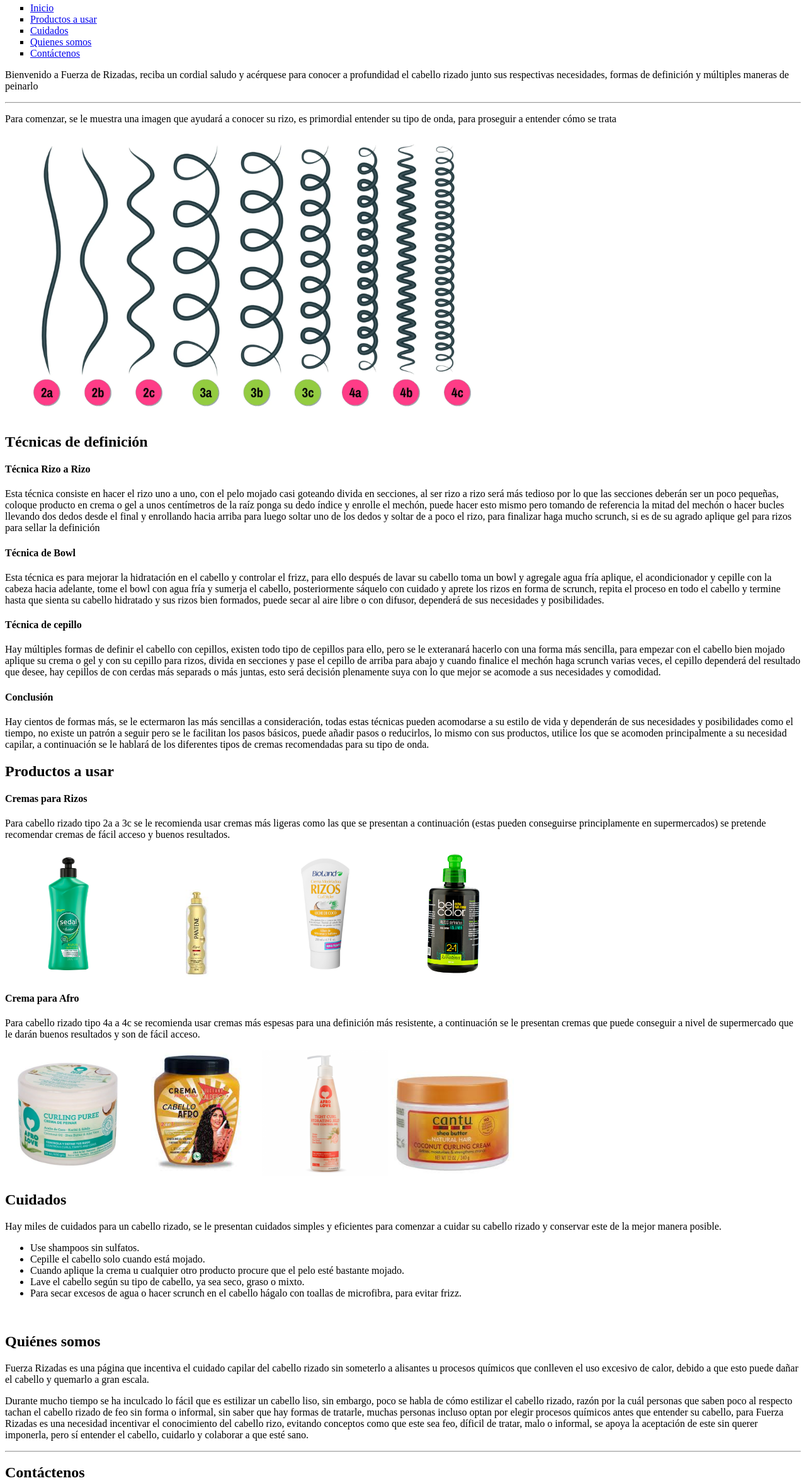
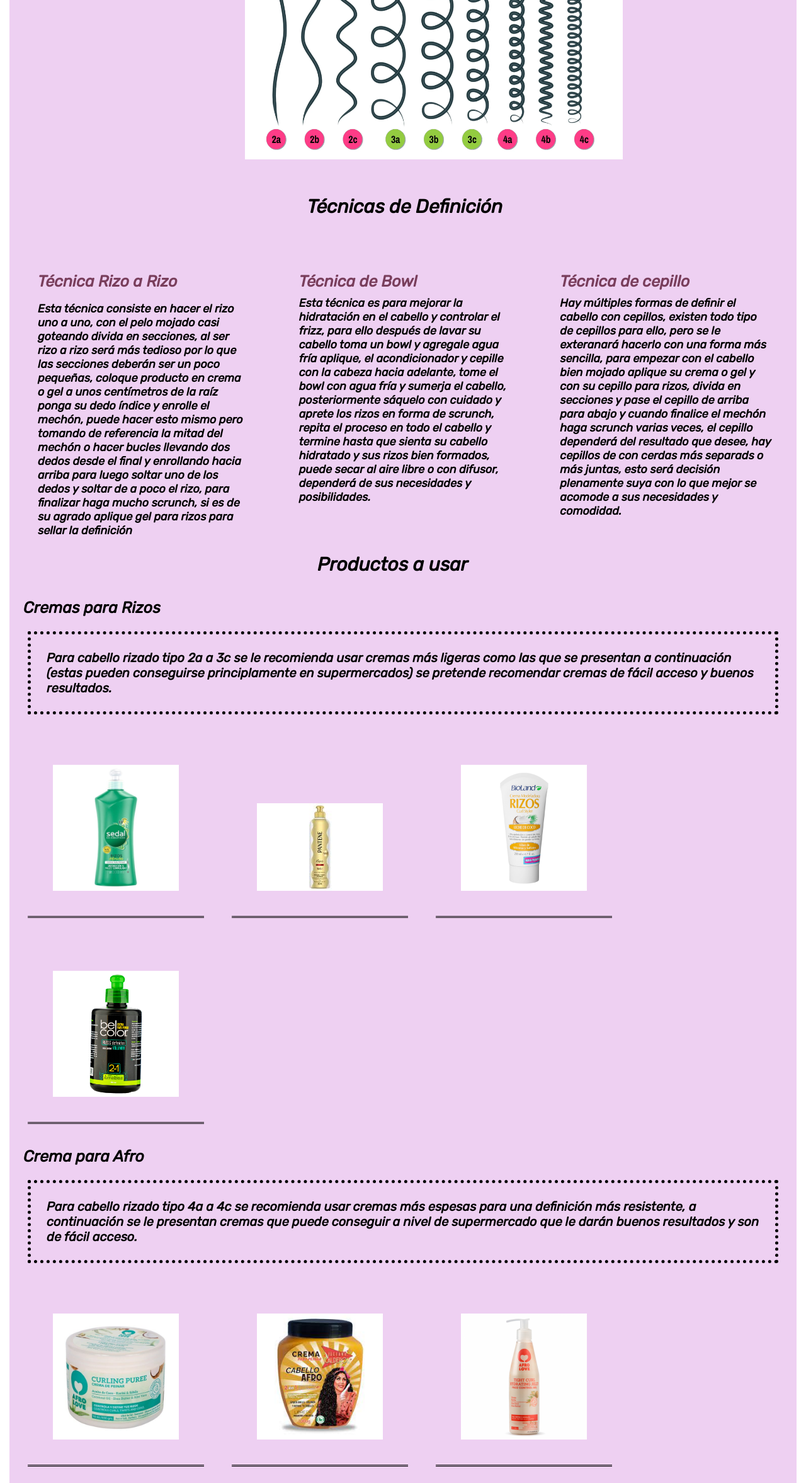
Before and after one commit to mickemen/Proyecto-Final-Mickella-Mendoza-Cubillo, a plain HTML site: page html/proyecto.html in a window 1280 px wide. Shown: the part 446-2800 px from the top of the page at 63% size. Drawn offline with Linux system fonts and the light colour scheme.

Commit message:
mensaje
Este es el proyecto final con css añadido

```diff
--- a/html/proyecto.html
+++ b/html/proyecto.html
@@ -8,44 +8,59 @@
     <meta name="Keywords" content="HTML, CSS, Proyecto final">
     <meta name="author" content="Mickella Mendoza">
     <title>Proyecto Final Mickella Mendoza Cubillo</title>
+    <link rel="shortcut icon" href="../images/logo marca empresa circular redondo blanco.png" type="image/x-icon">
+    <link rel="stylesheet" href="../styles/estilosproyecto.css">
+    <link rel="preconnect" href="https://fonts.googleapis.com">
+    <link rel="preconnect" href="https://fonts.gstatic.com" crossorigin>
+    <link href="https://fonts.googleapis.com/css2?family=Rubik:ital@1&display=swap" rel="stylesheet">
 </head>
 <body>
     <header>
+        <div class="contenedor-padre">
             <h1  id="inicio">Fuerza de Rizadas</h1>
-        <img src="../images/logo marca empresa circular redondo blanco.png" width="350px">
             <nav>
-            <ul type="square">
+                <ul>
                     <li><a href="#inicio">Inicio</a></li>
                     <li><a href="#Productosausar">Productos a usar</a></li>
                     <li><a href="#Cuidados">Cuidados</a></li>
                     <li><a href="#Quienessomos">Quienes somos</a></li>
                     <li><a href="#Contáctenos">Contáctenos</a></li>
+                    <li><a href="#Redessociales">Redes Sociales</a></li>
                 </ul>
             </nav>
         <p>Bienvenido a Fuerza de Rizadas, reciba un cordial saludo y acérquese para conocer a profundidad el cabello rizado junto sus respectivas necesidades, formas de definición y múltiples maneras de peinarlo</p>
-        <hr>
+        </div>
     </header>
     <main>
         <section>
-            <p>Para comenzar, se le muestra una imagen que ayudará a conocer su rizo, es primordial entender su tipo de onda, para proseguir a entender cómo se trata</p>
-            <img src="../images/tiposderizo.webp" width="800px">
+            <p class="parrafo-inicial">Para comenzar, se le muestra una imagen que ayudará a conocer su rizo, es primordial entender su tipo de onda, para proseguir a entender cómo se trata</p>
+            <img class="imagen1" src="../images/tiposderizo.webp">
         </section>
-        <section>
-            <h2>Técnicas de definición</h2>
-            <h4>Técnica Rizo a Rizo</h4>
-            <p>Esta técnica consiste en hacer el rizo uno a uno, con el pelo mojado casi goteando divida en secciones, al ser rizo a rizo será más tedioso por lo que las secciones deberán ser un poco pequeñas, coloque producto en crema o gel a unos centímetros de la raíz ponga su dedo índice y enrolle el mechón, puede hacer esto mismo pero tomando de referencia la mitad del mechón o hacer bucles llevando dos dedos desde el final y enrollando hacia arriba para luego soltar uno de los dedos y soltar de a poco el rizo, para finalizar haga mucho scrunch, si es de su agrado aplique gel para rizos para sellar la definición</p>
-            <h4>Técnica de Bowl</h4>
+
+        <section id="tecnicas">
+            <div class=>
+                <h2>Técnicas de Definición</h2>
+            </div>
+            <div class="contenedor-de-tecnicas contenedor-padre">
+                <div class="tecnicas">
+                    <h3>Técnica Rizo a Rizo</h3>
+                    <p><p>Esta técnica consiste en hacer el rizo uno a uno, con el pelo mojado casi goteando divida en secciones, al ser rizo a rizo será más tedioso por lo que las secciones deberán ser un poco pequeñas, coloque producto en crema o gel a unos centímetros de la raíz ponga su dedo índice y enrolle el mechón, puede hacer esto mismo pero tomando de referencia la mitad del mechón o hacer bucles llevando dos dedos desde el final y enrollando hacia arriba para luego soltar uno de los dedos y soltar de a poco el rizo, para finalizar haga mucho scrunch, si es de su agrado aplique gel para rizos para sellar la definición</p></p>
+                </div>
+                <div class="tecnicas">
+                    <h3>Técnica de Bowl</h3>
                     <p>Esta técnica es para mejorar la hidratación en el cabello y controlar el frizz, para ello después de lavar su cabello toma un bowl y agregale agua fría aplique, el acondicionador y cepille con la cabeza hacia adelante, tome el bowl con agua fría y sumerja el cabello, posteriormente sáquelo con cuidado y aprete los rizos en forma de scrunch, repita el proceso en todo el cabello y termine hasta que sienta su cabello hidratado y sus rizos bien formados, puede secar al aire libre o con difusor, dependerá de sus necesidades y posibilidades.</p>
-            <h4>Técnica de cepillo</h4>
+                </div>
+                <div class="tecnicas">
+                    <h3>Técnica de cepillo</h3>
                     <p>Hay múltiples formas de definir el cabello con cepillos, existen todo tipo de cepillos para ello, pero se le exteranará hacerlo con una forma más sencilla, para empezar con el cabello bien mojado aplique su crema o gel y con su cepillo para rizos, divida en secciones y pase el cepillo de arriba para abajo y cuando finalice el mechón haga scrunch varias veces, el cepillo dependerá del resultado que desee, hay cepillos de con cerdas más separads o más juntas, esto será decisión plenamente suya con lo que mejor se acomode a sus necesidades y comodidad.</p>
-            <h4>Conclusión</h4>
-            <p>Hay cientos de formas más, se le ectermaron las más sencillas a consideración, todas estas técnicas pueden acomodarse a su estilo de vida y dependerán de sus necesidades y posibilidades como el tiempo, no existe un patrón a seguir pero se le facilitan los pasos básicos, puede añadir pasos o reducirlos, lo mismo con sus productos, utilice los que se acomoden principalmente a su necesidad capilar, a continuación se le hablará de los diferentes tipos de cremas recomendadas para su tipo de onda.</p>
+                </div>
+            </div>
         </section>
-        <section>
+        <section class="seccion3">
             <h2 id="Productosausar">Productos a usar</h2>
             <h4>Cremas para Rizos</h4>
-            <p>Para cabello rizado tipo 2a a 3c se le recomienda usar cremas más ligeras como las que se presentan a continuación (estas pueden conseguirse principlamente en supermercados) se pretende recomendar cremas de fácil acceso y buenos resultados.</p>
-            <img src="../images/crema rizos.avif" width="200px">
+            <p class="parrafo2">Para cabello rizado tipo 2a a 3c se le recomienda usar cremas más ligeras como las que se presentan a continuación (estas pueden conseguirse principlamente en supermercados) se pretende recomendar cremas de fácil acceso y buenos resultados.</p>
+            <img src="../images/cremasedal.jpg" width="200px">
             <img src="../images/crema rizos2.jpg" width="200px">
             <img src="../images/crema rizos3.jpg" width="200px">
             <img src="../images/crema rizos4.jpg" width="200px">
@@ -56,40 +71,37 @@
             <img src="../images/crema afro3.jpg" width="200px">
             <img src="../images/crema afro4.jpg" width="200px">
         </section>
-        <div>
+        <div class="seccion4">
             <h2 id="Cuidados">Cuidados</h2>
             <p>Hay miles de cuidados para un cabello rizado, se le presentan cuidados simples y eficientes para comenzar a cuidar su cabello rizado y conservar este de la mejor manera posible.</p>
             <ul>
                 <li>Use shampoos sin sulfatos.</li>
                 <li>Cepille el cabello solo cuando está mojado.</li>
                 <li>Cuando aplique la crema u cualquier otro producto procure que el pelo esté bastante mojado.</li>
-                <li>Lave el cabello según su tipo de cabello, ya sea seco, graso o mixto.</li>
+                <li>Lave el cabello cada que su tipo de cabello lo requiera, ya sea seco, graso o mixto.</li>
                 <li>Para secar excesos de agua o hacer scrunch en el cabello hágalo con toallas de microfibra, para evitar frizz.</li>
             </ul>
         </div>
         <br>
-        <section>
+        <section class="seccion5">
             <h2 id="Quienessomos">Quiénes somos</h2>
-            <p>Fuerza Rizadas es una página que incentiva el cuidado capilar del cabello rizado sin someterlo a alisantes u procesos químicos que conlleven el uso excesivo de calor, debido a que esto puede dañar el cabello y quemarlo a gran escala.</p>
-            <p>Durante mucho tiempo se ha inculcado lo fácil que es estilizar un cabello liso, sin embargo, poco se habla de cómo estilizar el cabello rizado, razón por la cuál personas que saben poco al respecto tachan el cabello rizado de feo sin forma o informal, sin saber que hay formas de tratarle, muchas personas incluso optan por elegir procesos químicos antes que entender su cabello, para Fuerza Rizadas es una necesidad incentivar el conocimiento del cabello rizo, evitando conceptos como que este sea feo, díficil de tratar, malo o informal, se apoya la aceptación de este sin querer imponerla, pero sí entender el cabello, cuidarlo y colaborar a que esté sano.</p>
+            <div class="contenedor-mixto">
+                <img src="../images/logo marca empresa circular redondo blanco.png">
+                <p>Fuerza de Rizadas es una página que incentiva el cuidado capilar del cabello rizado sin someterlo a alisantes u procesos químicos que conlleven el uso excesivo de calor, debido a que esto puede dañar el cabello y quemarlo a gran escala. Durante mucho tiempo se ha inculcado lo fácil que es estilizar un cabello liso, sin embargo, poco se habla de cómo estilizar el cabello rizado, razón por la cuál personas que saben poco al respecto tachan el cabello rizado de feo sin forma o informal, sin saber que hay formas de tratarle, muchas personas incluso optan por elegir procesos químicos antes que entender su cabello, para Fuerza de Rizadas es una necesidad incentivar el conocimiento del cabello rizo, evitando conceptos como que este sea feo, díficil de tratar, malo o informal, se apoya la aceptación de este sin querer imponerla, pero sí entender el cabello, cuidarlo y colaborar a que esté sano.</p>
+            </div>
         </section>
-    </main>
-    <hr>
-    <footer>
+
+        <section class="seccion6">
             <h2 id="Contáctenos">Contáctenos</h2>
             <p>Si desea una asesoría personal o consultar dudas del cuidado o productos puede contactarnos llenando los siguientes datos:</p>
-        <form action="./php/formulario.php" method="post" autocomplete="off">
-            <label for="inputNombre">Nombre:</label>
-        <input type="text" id="inputNombre" class="estilosInput" name="inputNombre">
+            <form action="">
+                <input type="text" id="inputNombre" class="estilosInput" name="inputNombre" placeholder="Nombre">
                 <br>
-        <label for="">Correo</label>
-        <input type="email" id="correo" class="estilosInput">
+                <input type="email" id="correo" class="estilosInput" placeholder="Email">
                 <br>
-        <label for="">Edad</label>
-        <input type="number" id="edad" class="estilosInput">
+                <input type="number" id="edad" class="estilosInput" placeholder="Edad">
                 <br>
-        <label for="text">Tipo de Rizo</label>
-        <input list="TipodeRizo" id="text">
+                <input list="TipodeRizo" id="text" placeholder="Tipo de Rizo">
                 <datalist id="TipodeRizo">
                     <option value="1"></option>
                     <option value="2a"></option>
@@ -103,15 +115,32 @@
                     <option value="4c"></option>
                 </datalist>
                 <br>
-        <label for="">Número Teléfonico</label>
-        <input type="text" id="Número Teléfonico" placeholder="6189 0267">
+                <input type="text" id="Número Teléfonico" placeholder="Número telefónico">
                 <br>
-        <label for="">Mensaje:</label>
-        <textarea name="mensaje" id="mensaje" cols="20" rows="6"></textarea>
+                <textarea name="mensaje" id="mensaje" cols="20" rows="6" placeholder="Consulta"></textarea>
                 <br>
                 <input type="submit" value="Enviar" id="botonEnviar">
                 <input type="reset" value="Eliminar">
-        <p>Derechos Reservados &copy;Mickella Mendoza 2023</p>
+        </section>
+    </main>
+    <hr>
+    <footer>
+        <h2 id="Redessociales">Redes Sociales</h2>
+        <div class="redes">
+            <div class="social-media">
+                <a href="#">
+                    <img src="../images/facebook.png" alt="icono de facebook">
+                    <p>Micke Mendoza</p>
+                </a>
+            </div>
+            <div class="social-media">
+                <a href="#">
+                    <img src="../images/instagram.png" alt="icono de instagram">
+                    <p>_miicke</p>
+                </a>
+            </div>
+        </div>
+        <p>Todos los derechos reservados &copy; <strong>Mickella Mendoza</strong></p>
     </footer>
 </body>
 </html>
--- /dev/null
+++ b/styles/estilosproyecto.css
@@ -0,0 +1,243 @@
+*{
+    font-family: 'Rubik', sans-serif;
+    margin: 3px;
+    padding: 3px;
+}
+
+h1{
+    color: #000000;
+   padding-bottom: 40px;
+    align-content: center;
+    margin-left: 500px;
+}
+
+h2{
+    font-size: 30px;
+    margin: 10px;
+    padding-left: 50x;
+    font-weight: bolder;
+}
+
+h4{
+    font-size: 25px;
+    margin: 10px;
+    padding-left: 50x;
+}
+
+
+/*Estilos para el header*/
+
+header{
+    height: 170px;
+    width: 100%;
+    background-color: #EED0F2;
+    display: flex;
+    align-items: center;
+    justify-content: center;
+    position:relative;
+}
+
+header .maincontainer nav{
+    display: flex;
+    width: 100%;
+    align-items: center;
+}
+
+header .contenedor-padre nav ul{
+    list-style: none;
+    display: inline;
+}
+
+header .contenedor-padre nav ul li{
+    display: inline;
+}
+
+header .contenedor-padre nav ul li a{
+    color: #000000;
+    padding-left: 80px;
+    padding-top: 80px;
+
+}
+
+header .contenedor-padre p{
+    font-size: medium;
+    color: #000;
+    padding-left: 10px;
+    margin: 13px;
+    font-weight: bolder;
+}
+
+header .contenedor-padre nav ul li a:hover{
+    color: #000000;
+    font-weight: bolder;
+    font-size: 20px;
+}
+
+/*Final estilos header*/
+
+/*Estilos al main*/
+main{
+    font-weight: bolder;
+    background-color: rgb(238, 208, 242)
+}
+
+main section .parrafo-inicial{
+   margin: 20px;
+   padding: 20px;
+   font-size: 20px;
+}
+
+main section .imagen1{
+    margin: 15px;
+    padding-left: 350px;
+    height: 350px;
+    width: 600px;
+}
+
+#tecnicas{
+    font-size: 18px;
+    width: 100%;
+    margin: 10px 0px;
+    display: flex;
+    flex-direction: column;
+    justify-content: center;
+    align-items: center;
+}
+
+#tecnicas .contenedor-de-tecnicas{
+    width: 100%;
+    display: flex;
+    flex-direction: row;
+    justify-content:center;
+    margin: 10px;
+    padding: 15px;
+}
+
+#tecnicas .contenedor-de-tecnicas .tecnicas{
+    width: 350px;
+    height: 300px;
+    padding: 33px 30px;
+}
+
+.tecnicas h3{
+    font-size: 25px;
+    font-weight: bolder;
+    color: rgb(121, 62, 92);
+}
+
+/*inicio de Productos a usar*/
+
+#Productosausar{
+    font-size: 30px;
+    margin: 30px;
+    padding-top: 45px;
+    padding-left: 450px;
+}
+
+.seccion3 p{
+    margin: 20px;
+    padding: 25px;
+    font-size: 20px;
+    font-weight: bolder;
+    border: 5px solid rgb(0, 0, 0);
+    border-style: dotted;
+}
+
+.seccion3 img{
+    display: inline-flex;
+    margin: 20px;
+    padding: 40px;
+    border-bottom: double;
+}
+
+#Cuidados{
+    font-size: 30px;
+    margin: 20px;
+    padding-top: 40px;
+    padding-left: 450px;
+}
+
+.seccion4 p{
+    margin: 20px;
+    padding: 25px;
+    font-size: 20px;
+    font-weight: bolder;
+}
+
+.seccion4 ul{
+    font-size: 20px;
+    display: inline-block;
+    align-content: center;
+    margin: 4px 50px;
+}
+
+.seccion4 ul li{
+  list-style:lower-latin;
+  margin: 30px;
+}
+
+#Quienessomos{
+    font-size: 30px;
+    margin: 20px;
+    padding-top: 40px;
+    padding-left: 520px;
+}
+
+.contenedor-mixto img{
+    margin-left: 30px;
+    padding-left: 470px;
+
+    width: 300px;
+    height: 300px;
+}
+
+.seccion5 p{
+    display: flex;
+    flex-direction: column;
+    justify-content: center;
+    align-items: center;
+    font-size: 19px;
+    border: 3px solid black;
+    border-style: dotted;
+    margin: 20px;
+}
+
+#Contáctenos{
+    font-size: 30px;
+    margin: 30px;
+    padding-top: 48px;
+    padding-left: 520px;
+}
+
+.seccion6 p{
+    font-size: 20px;
+    margin: 5px;
+}
+
+.seccion6 form input, .seccion6 form textarea{
+    font-size: 16px;
+    display: block;
+    padding: 2px;
+    margin: 10px;
+    width: 700px;
+    border-radius: 29px;
+    border: 2px solid rgb(57, 2, 68);
+    align-content: center;
+}
+
+footer{
+    background-color:  rgb(146, 193, 209);
+    display: flex;
+    flex-direction: column;
+    justify-content: center;
+    align-items: center;
+    padding-bottom: 10px;
+    color: #fff;
+}
+
+footer p{
+    color: black;
+    align-items: center;
+    justify-content: center;
+    margin: 15px;
+}
```
Also changed, not shown: images/cremasedal.jpg (added), images/facebook.png (added), images/instagram.png (added), images/proyecto.png (added), index.html (line endings or trailing spaces), 1 other file. Lines whose indentation alone changed are shown as unchanged.
